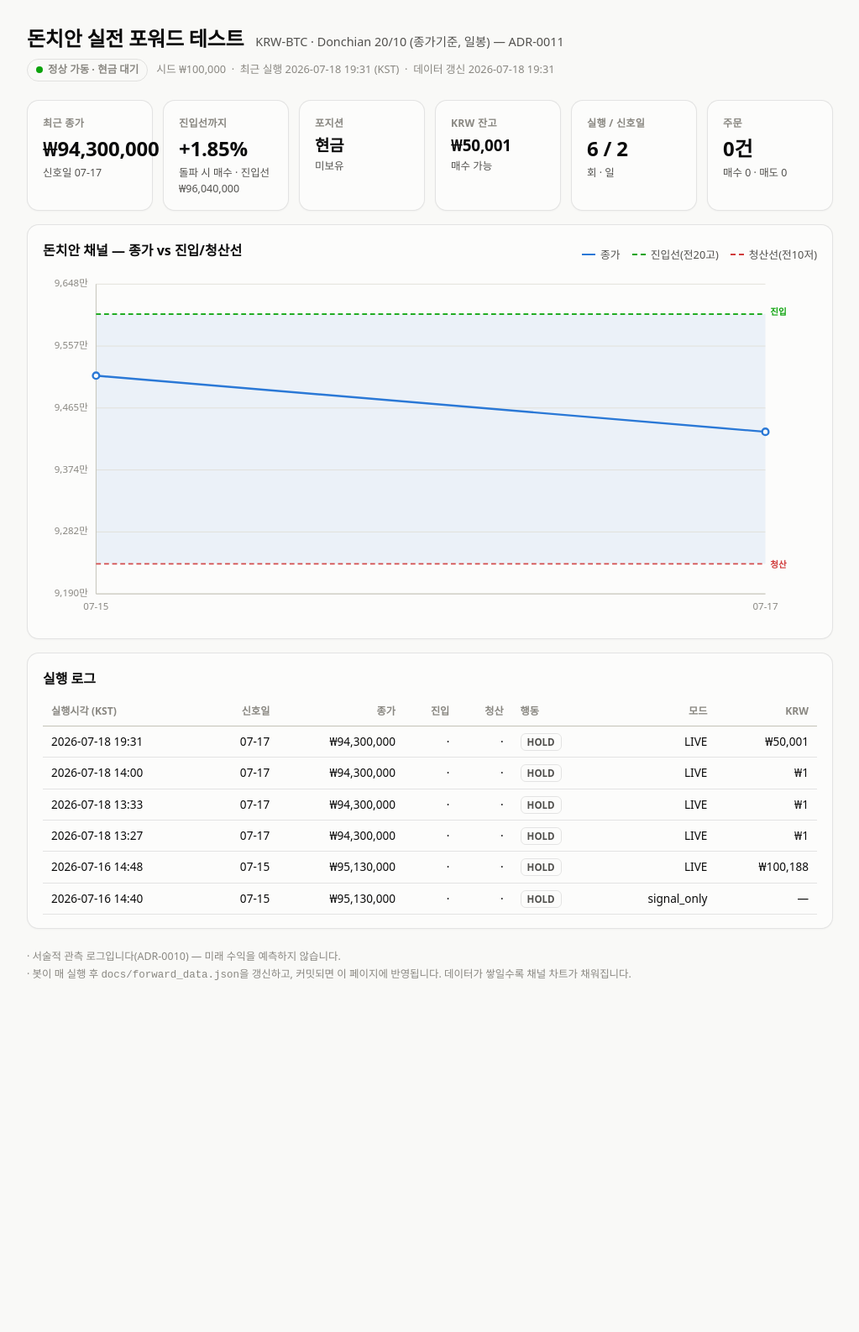
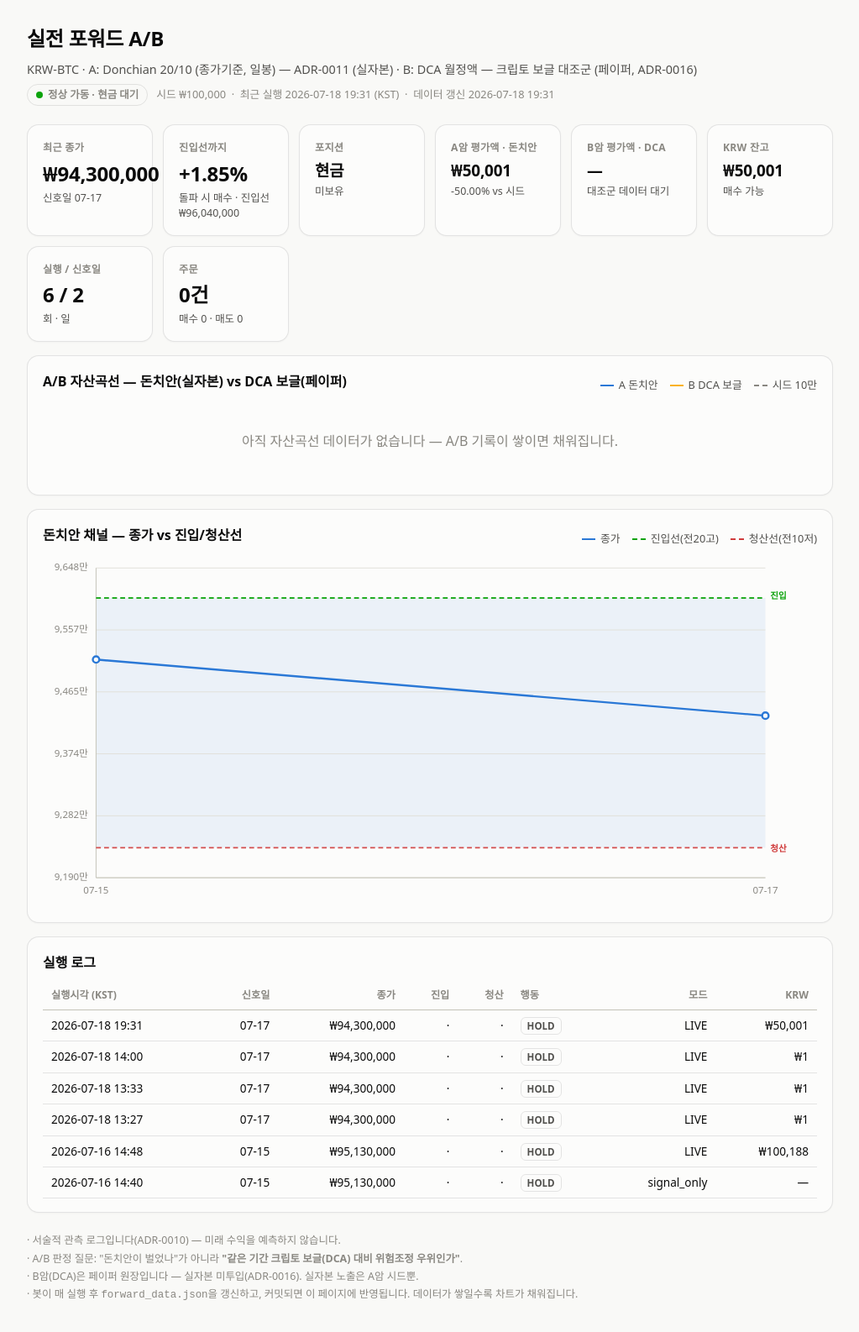
Before and after one commit to jiwoong5/upbit-forward-dashboard, a plain HTML site: page index.html in a window 1280 px wide. Shown: the whole page at 84% size, without its empty margins (128-1151 px from the left). Before the commit the page ends 1229 px from the top, so only its background shows below. Drawn offline with Linux system fonts and the light colour scheme.

Commit message:
dashboard: A/B upgrade (Donchian vs DCA control arm, ADR-0016) 2026-07-18 20:05

```diff
--- a/index.html
+++ b/index.html
@@ -3,7 +3,7 @@
 <head>
 <meta charset="utf-8">
 <meta name="viewport" content="width=device-width, initial-scale=1">
-<title>돈치안 실전 포워드 테스트 · KRW-BTC</title>
+<title>실전 포워드 A/B · KRW-BTC — 돈치안 vs 크립토 보글</title>
 <style>
   :root{
     color-scheme: light dark;
@@ -105,12 +105,17 @@ function render(D){
   const s = D.summary, ser = D.series;
   const cash = (s.last_krw!=null && s.last_krw < 5000);   // 주문 불가(최소주문액 미만)
   const fresh = s.last_run_ts ? (Date.now()-new Date(s.last_run_ts).getTime())/36e5 < 30 : false;
+  // A/B 암 평가액 — A: 돈치안(실자본), B: DCA 크립토 보글(페이퍼, ADR-0016)
+  const aEq = (s.last_krw!=null && s.last_btc!=null && s.last_close!=null)
+              ? s.last_krw + s.last_btc*s.last_close : null;
+  const aPnl = aEq!=null ? (aEq/D.seed_krw-1)*100 : null;
+  const b = (D.dca && D.dca.summary) ? D.dca.summary : null;
 
   const app = document.getElementById("app");
   app.innerHTML = `
     <header class="top">
-      <h1>돈치안 실전 포워드 테스트</h1>
-      <span class="sub">${D.market} · ${D.strategy}</span>
+      <h1>실전 포워드 A/B</h1>
+      <span class="sub">${D.market} · A: ${D.strategy} (실자본) · B: DCA 월정액 — 크립토 보글 대조군 (페이퍼, ADR-0016)</span>
     </header>
     <div class="meta">
       <span class="pill"><span class="dot" style="background:${fresh?'var(--entry)':'var(--warn)'}"></span>
@@ -124,9 +129,25 @@ function render(D){
       ${kpi("진입선까지", s.dist_to_entry_pct==null?"—":F.pct(s.dist_to_entry_pct),
             "돌파 시 매수 · 진입선 "+F.won(s.entry_line))}
       ${kpi("포지션", s.holding?"BTC 보유":"현금", s.holding?("BTC "+F.btc(s.last_btc)):"미보유", s.holding?"":"small")}
+      ${kpi("A암 평가액 · 돈치안", aEq==null?"—":F.won(aEq),
+            aEq==null?"실행 데이터 대기":((aPnl>=0?"+":"")+aPnl.toFixed(2)+"% vs 시드"), "small")}
+      ${kpi("B암 평가액 · DCA", b?F.won(b.value):"—",
+            b?(F.pct(b.pnl_pct)+" · 매수 "+b.buys+"회 · 페이퍼"):"대조군 데이터 대기", "small")}
       ${kpi("KRW 잔고", F.won(s.last_krw), cash?'<span class="warn-txt">⚠ 최소주문액 미만 · 입금 필요</span>':"매수 가능", "small")}
       ${kpi("실행 / 신호일", s.runs+" / "+s.signal_days, "회 · 일")}
       ${kpi("주문", s.orders+"건", "매수 "+s.buys+" · 매도 "+s.sells)}
+    </section>
+
+    <section class="card chart-card">
+      <div class="chart-head">
+        <span class="chart-title">A/B 자산곡선 — 돈치안(실자본) vs DCA 보글(페이퍼)</span>
+        <span class="legend">
+          <span><i style="border-color:var(--close)"></i>A 돈치안</span>
+          <span><i style="border-color:var(--warn)"></i>B DCA 보글</span>
+          <span><i style="border-color:var(--muted);border-top-style:dashed"></i>시드 10만</span>
+        </span>
+      </div>
+      <div class="chart-box" id="abbox"></div>
     </section>
 
     <section class="card chart-card">
@@ -158,11 +179,54 @@ function render(D){
 
     <footer>
       · 서술적 관측 로그입니다(ADR-0010) — 미래 수익을 예측하지 않습니다.<br>
-      · 봇이 매 실행 후 <code>docs/forward_data.json</code>을 갱신하고, 커밋되면 이 페이지에 반영됩니다.
-      데이터가 쌓일수록 채널 차트가 채워집니다.
+      · A/B 판정 질문: "돈치안이 벌었나"가 아니라 <b>"같은 기간 크립토 보글(DCA) 대비 위험조정 우위인가"</b>.<br>
+      · B암(DCA)은 페이퍼 원장입니다 — 실자본 미투입(ADR-0016). 실자본 노출은 A암 시드뿐.<br>
+      · 봇이 매 실행 후 <code>forward_data.json</code>을 갱신하고, 커밋되면 이 페이지에 반영됩니다.
+      데이터가 쌓일수록 차트가 채워집니다.
     </footer>`;
 
+  buildABChart(D);
   buildChart(ser);
+}
+
+// ---- A/B 자산곡선 차트 (A: 돈치안 실자본 · B: DCA 페이퍼) ----
+function buildABChart(D){
+  const box = document.getElementById("abbox");
+  const A = (D.series||[]).filter(d=>d.equity!=null).map(d=>({date:d.date, v:d.equity}));
+  const B = ((D.dca&&D.dca.series)||[]).map(d=>({date:d.date, v:d.value}));
+  const dates = [...new Set([...A,...B].map(d=>d.date))].sort();
+  if(dates.length===0){
+    box.innerHTML='<div style="padding:36px;color:var(--muted);text-align:center">아직 자산곡선 데이터가 없습니다 — A/B 기록이 쌓이면 채워집니다.</div>';
+    return;
+  }
+  const iA=new Map(A.map(d=>[d.date,d.v])), iB=new Map(B.map(d=>[d.date,d.v]));
+  const W=960,H=300,mL=70,mR=20,mT=14,mB=34, iw=W-mL-mR, ih=H-mT-mB, n=dates.length;
+  const vals=[...A.map(d=>d.v),...B.map(d=>d.v),D.seed_krw];
+  let lo=Math.min(...vals), hi=Math.max(...vals);
+  const pad=(hi-lo||hi*.02)*.15; lo-=pad; hi+=pad;
+  const X=i=> mL+(n===1?iw/2:iw*i/(n-1)), Y=v=> mT+ih*(1-(v-lo)/(hi-lo));
+  const path=m=>{let s="",pen=false; dates.forEach((dt,i)=>{const v=m.get(dt);
+    if(v==null){pen=false;return;} s+=(pen?"L":"M")+X(i).toFixed(1)+" "+Y(v).toFixed(1)+" "; pen=true;}); return s;};
+  let grid="",yl="";
+  for(let t=0;t<=4;t++){const v=lo+(hi-lo)*t/4, y=Y(v).toFixed(1);
+    grid+=`<line x1="${mL}" y1="${y}" x2="${W-mR}" y2="${y}" stroke="var(--grid)" stroke-width="1"/>`;
+    yl+=`<text x="${mL-10}" y="${y}" fill="var(--muted)" font-size="12" text-anchor="end" dominant-baseline="middle">${F.man(v)}</text>`;}
+  let xl="";
+  dates.forEach((dt,i)=>{ if(n<=8 || i===0 || i===n-1 || i%Math.ceil(n/8)===0)
+    xl+=`<text x="${X(i).toFixed(1)}" y="${H-mB+20}" fill="var(--muted)" font-size="12" text-anchor="middle">${dt.slice(5)}</text>`;});
+  const dots=(m,c)=>dates.map((dt,i)=>{const v=m.get(dt); return v==null?"":
+    `<circle cx="${X(i).toFixed(1)}" cy="${Y(v).toFixed(1)}" r="3.5" fill="var(--surface)" stroke="${c}" stroke-width="2"/>`;}).join("");
+  box.innerHTML=`<svg viewBox="0 0 ${W} ${H}" role="img" aria-label="A/B 자산곡선">
+    ${grid}
+    <line x1="${mL}" y1="${Y(D.seed_krw).toFixed(1)}" x2="${W-mR}" y2="${Y(D.seed_krw).toFixed(1)}"
+      stroke="var(--muted)" stroke-width="1" stroke-dasharray="2 4"/>
+    <line x1="${mL}" y1="${mT}" x2="${mL}" y2="${H-mB}" stroke="var(--axis)" stroke-width="1"/>
+    <line x1="${mL}" y1="${H-mB}" x2="${W-mR}" y2="${H-mB}" stroke="var(--axis)" stroke-width="1"/>
+    ${yl}${xl}
+    <path d="${path(iB)}" fill="none" stroke="var(--warn)" stroke-width="2.5" stroke-linejoin="round"/>
+    <path d="${path(iA)}" fill="none" stroke="var(--close)" stroke-width="2.5" stroke-linejoin="round"/>
+    ${dots(iB,"var(--warn)")}${dots(iA,"var(--close)")}
+  </svg>`;
 }
 
 function kpi(lbl, val, note, cls=""){
```
